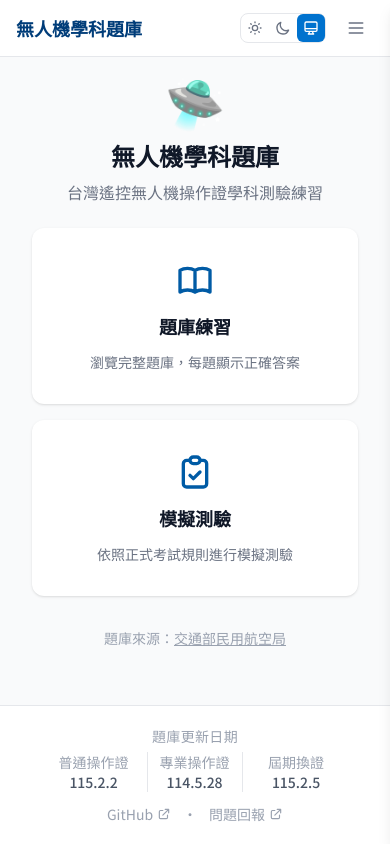
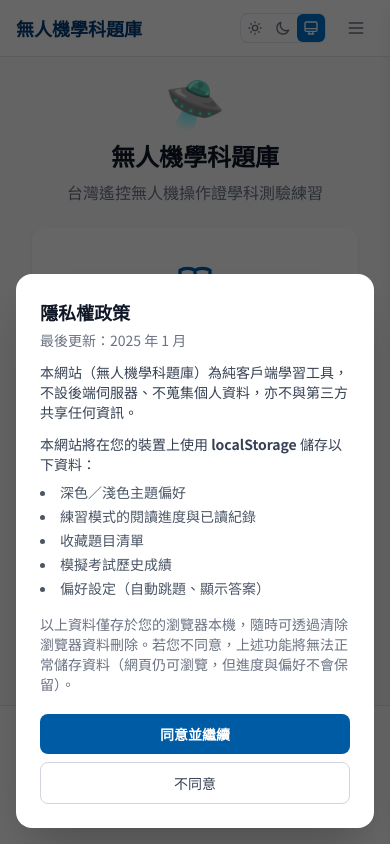
Before and after one commit to explooosion/drone-pilot-quiz, a React (Vite) app: page /bookmarks in a window 390 px wide. Built offline with nearby package versions, Linux system fonts and the light colour scheme.

Commit message:
feat: desktop hamburger, privacy consent, menu header, bookmark icon, remove type badge

```diff
--- a/src/components/layout/Header.tsx
+++ b/src/components/layout/Header.tsx
@@ -39,7 +39,7 @@ export function Header({ onMenuToggle }: HeaderProps) {
             type="button"
             aria-label="開啟選單"
             onClick={onMenuToggle}
-            className="ml-1 rounded-lg p-2 text-gray-500 hover:bg-gray-100 md:hidden dark:text-gray-400 dark:hover:bg-gray-800"
+            className="ml-1 rounded-lg p-2 text-gray-500 hover:bg-gray-100 dark:text-gray-400 dark:hover:bg-gray-800"
           >
             <HiOutlineMenu className="size-5" />
           </button>
--- a/src/components/layout/MobileMenu.tsx
+++ b/src/components/layout/MobileMenu.tsx
@@ -1,4 +1,5 @@
 import { useEffect } from 'react';
+import React from 'react';
 import { Link } from 'react-router-dom';
 import {
   HiOutlineHome,
@@ -6,8 +7,10 @@ import {
   HiOutlineClipboardCheck,
   HiOutlineClock,
   HiOutlineBookmark,
+  HiOutlineShieldCheck,
 } from 'react-icons/hi';
 import { usePreferences } from '../../hooks/usePreferences';
+import { ConsentContext } from '../../contexts/ConsentContext';
 
 const menuLinks = [
   { to: '/', label: '首頁', icon: <HiOutlineHome className="size-5" /> },
@@ -54,6 +57,7 @@ interface MobileMenuProps {
 export function MobileMenu({ isOpen, onClose }: MobileMenuProps) {
   const { examAutoAdvance, setExamAutoAdvance, practiceShowAnswer, setPracticeShowAnswer } =
     usePreferences();
+  const { openConsentDialog } = React.use(ConsentContext);
 
   useEffect(() => {
     if (isOpen) {
@@ -83,7 +87,11 @@ export function MobileMenu({ isOpen, onClose }: MobileMenuProps) {
           isOpen ? 'translate-x-0' : 'translate-x-full'
         }`}
       >
-        <div className="flex h-14 items-center justify-end border-b border-gray-200 px-4 dark:border-gray-800">
+        <div className="flex h-14 items-center justify-between border-b border-gray-200 px-4 dark:border-gray-800">
+          <div>
+            <p className="text-sm font-bold text-gray-900 dark:text-gray-100">無人機學科題庫</p>
+            <p className="text-xs text-gray-400 dark:text-gray-500">遙控無人機操作證練習</p>
+          </div>
           <button
             type="button"
             aria-label="關閉選單"
@@ -125,6 +133,21 @@ export function MobileMenu({ isOpen, onClose }: MobileMenuProps) {
             onChange={setPracticeShowAnswer}
           />
         </div>
+
+        {/* Privacy */}
+        <div className="border-t border-gray-200 px-1 pb-4 dark:border-gray-800">
+          <button
+            type="button"
+            onClick={() => {
+              onClose();
+              openConsentDialog();
+            }}
+            className="flex w-full items-center gap-3 rounded-xl px-4 py-3 text-sm font-medium text-gray-700 transition-colors hover:bg-gray-100 dark:text-gray-200 dark:hover:bg-gray-800"
+          >
+            <HiOutlineShieldCheck className="size-5 shrink-0" />
+            隱私權政策
+          </button>
+        </div>
       </nav>
     </>
   );
--- a/src/components/quiz/QuestionCard.tsx
+++ b/src/components/quiz/QuestionCard.tsx
@@ -1,5 +1,5 @@
 import type { Question } from '../../types';
-import { HiOutlineStar, HiStar, HiCheck } from 'react-icons/hi';
+import { HiOutlineBookmark, HiBookmark, HiCheck } from 'react-icons/hi';
 import { OptionButton } from './OptionButton';
 
 const OPTION_LABELS = ['A', 'B', 'C', 'D'];
@@ -80,9 +80,9 @@ export function QuestionCard({
             aria-label={isBookmarked ? '取消收藏' : '收藏題目'}
           >
             {isBookmarked ? (
-              <HiStar className="text-warning-500 h-6 w-6" />
+              <HiBookmark className="text-primary-600 dark:text-primary-400 h-6 w-6" />
             ) : (
-              <HiOutlineStar className="h-6 w-6" />
+              <HiOutlineBookmark className="h-6 w-6" />
             )}
           </button>
         )}
--- /dev/null
+++ b/src/contexts/ConsentContext.tsx
@@ -0,0 +1,115 @@
+import { createContext, useCallback, useState, type ReactNode } from 'react';
+
+const CONSENT_KEY = 'dronequiz-privacy-consent';
+
+export type ConsentState = 'accepted' | 'declined' | 'pending';
+
+interface ConsentContextValue {
+  consentState: ConsentState;
+  openConsentDialog: () => void;
+}
+
+// eslint-disable-next-line react-refresh/only-export-components -- context + provider colocated is intentional
+export const ConsentContext = createContext<ConsentContextValue>({
+  consentState: 'pending',
+  openConsentDialog: () => {},
+});
+
+function getInitialState(): ConsentState {
+  const val = localStorage.getItem(CONSENT_KEY);
+  if (val === 'true') return 'accepted';
+  if (val === 'false') return 'declined';
+  return 'pending';
+}
+
+// ─── Privacy Dialog ────────────────────────────────────────────────────────────
+
+const storageFeatures = [
+  '深色／淺色主題偏好',
+  '練習模式的閱讀進度與已讀紀錄',
+  '收藏題目清單',
+  '模擬考試歷史成績',
+  '偏好設定（自動跳題、顯示答案）',
+];
+
+interface ConsentDialogProps {
+  isOpen: boolean;
+  onAccept: () => void;
+  onDecline: () => void;
+}
+
+function ConsentDialog({ isOpen, onAccept, onDecline }: ConsentDialogProps) {
+  if (!isOpen) return null;
+
+  return (
+    <div className="fixed inset-0 z-[200] flex items-end justify-center p-4 sm:items-center">
+      <div className="absolute inset-0 bg-black/60" />
+      <div className="relative w-full max-w-lg rounded-2xl bg-white p-6 shadow-2xl dark:bg-gray-900">
+        <h2 className="mb-1 text-lg font-bold text-gray-900 dark:text-gray-100">隱私權政策</h2>
+        <p className="mb-3 text-sm text-gray-500 dark:text-gray-400">最後更新：2025 年 1 月</p>
+
+        <p className="mb-3 text-sm text-gray-700 dark:text-gray-300">
+          本網站（無人機學科題庫）為純客戶端學習工具，不設後端伺服器、不蒐集個人資料，亦不與第三方共享任何資訊。
+        </p>
+
+        <p className="mb-2 text-sm font-medium text-gray-700 dark:text-gray-300">
+          本網站將在您的裝置上使用 <strong>localStorage</strong> 儲存以下資料：
+        </p>
+        <ul className="mb-4 list-inside list-disc space-y-1 text-sm text-gray-600 dark:text-gray-400">
+          {storageFeatures.map((f) => (
+            <li key={f}>{f}</li>
+          ))}
+        </ul>
+
+        <p className="mb-5 text-sm text-gray-500 dark:text-gray-400">
+          以上資料僅存於您的瀏覽器本機，隨時可透過清除瀏覽器資料刪除。若您不同意，上述功能將無法正常儲存資料（網頁仍可瀏覽，但進度與偏好不會保留）。
+        </p>
+
+        <div className="flex flex-col gap-2 sm:flex-row-reverse">
+          <button
+            type="button"
+            onClick={onAccept}
+            className="bg-primary-700 hover:bg-primary-800 w-full cursor-pointer rounded-lg px-5 py-2.5 text-sm font-semibold text-white transition-colors sm:w-auto"
+          >
+            同意並繼續
+          </button>
+          <button
+            type="button"
+            onClick={onDecline}
+            className="w-full cursor-pointer rounded-lg border border-gray-300 px-5 py-2.5 text-sm font-medium text-gray-700 transition-colors hover:bg-gray-50 sm:w-auto dark:border-gray-700 dark:text-gray-300 dark:hover:bg-gray-800"
+          >
+            不同意
+          </button>
+        </div>
+      </div>
+    </div>
+  );
+}
+
+// ─── Provider ──────────────────────────────────────────────────────────────────
+
+export function ConsentProvider({ children }: { children: ReactNode }) {
+  const [state, setState] = useState<ConsentState>(getInitialState);
+  const [isOpen, setIsOpen] = useState(() => getInitialState() === 'pending');
+
+  const openConsentDialog = useCallback(() => setIsOpen(true), []);
+
+  const handleAccept = useCallback(() => {
+    localStorage.setItem(CONSENT_KEY, 'true');
+    setState('accepted');
+    setIsOpen(false);
+  }, []);
+
+  const handleDecline = useCallback(() => {
+    localStorage.setItem(CONSENT_KEY, 'false');
+    setState('declined');
+    setIsOpen(false);
+  }, []);
+
+  return (
+    <ConsentContext value={{ consentState: state, openConsentDialog }}>
+      {children}
+      <ConsentDialog isOpen={isOpen} onAccept={handleAccept} onDecline={handleDecline} />
+    </ConsentContext>
+  );
+}
--- a/src/main.tsx
+++ b/src/main.tsx
@@ -2,6 +2,7 @@ import { StrictMode } from 'react';
 import { createRoot } from 'react-dom/client';
 import { HashRouter } from 'react-router-dom';
 import { ThemeProvider } from './contexts/ThemeContext';
+import { ConsentProvider } from './contexts/ConsentContext';
 import { App } from './App';
 import './index.css';
 
@@ -9,7 +10,9 @@ createRoot(document.getElementById('root')!).render(
   <StrictMode>
     <HashRouter>
       <ThemeProvider>
-        <App />
+        <ConsentProvider>
+          <App />
+        </ConsentProvider>
       </ThemeProvider>
     </HashRouter>
   </StrictMode>,
--- a/src/pages/BookmarksPage.tsx
+++ b/src/pages/BookmarksPage.tsx
@@ -1,7 +1,6 @@
 import { useCallback, useMemo, useState } from 'react';
 import type { Question, QuestionBankType } from '../types';
 import { useQuestions } from '../hooks/useQuestions';
-import { BANK_LABELS } from '../utils/exam-config';
 import { getStorageItem, setStorageItem, STORAGE_KEYS } from '../utils/storage';
 import { QuestionCard } from '../components/quiz/QuestionCard';
 
@@ -97,11 +96,6 @@ export function BookmarksPage() {
         <div className="flex flex-col gap-6">
           {filtered.map((item) => (
             <div key={`${item.bankType}-${item.question.id}`}>
-              <div className="mb-1 flex items-center gap-2">
-                <span className="rounded-full bg-gray-100 px-2.5 py-0.5 text-sm text-gray-500 dark:bg-gray-800 dark:text-gray-400">
-                  {BANK_LABELS[item.bankType]}
-                </span>
-              </div>
               <QuestionCard
                 question={item.question}
                 questionNumber={item.question.id}
--- a/src/utils/storage.ts
+++ b/src/utils/storage.ts
@@ -8,6 +8,7 @@ export const STORAGE_KEYS = {
   examHistory: `${PREFIX}-exam-history`,
   prefExamAutoAdvance: `${PREFIX}-pref-exam-auto-advance`,
   prefPracticeShowAnswer: `${PREFIX}-pref-practice-show-answer`,
+  privacyConsent: `${PREFIX}-privacy-consent`,
 } as const;
 
 export function getStorageItem<T>(key: string, fallback: T): T {
@@ -21,6 +22,13 @@ export function getStorageItem<T>(key: string, fallback: T): T {
 
 export function setStorageItem<T>(key: string, value: T): void {
   try {
+    // Block writes (except the consent key itself) when user has not accepted
+    if (
+      key !== STORAGE_KEYS.privacyConsent &&
+      localStorage.getItem(STORAGE_KEYS.privacyConsent) !== 'true'
+    ) {
+      return;
+    }
     localStorage.setItem(key, JSON.stringify(value));
   } catch {
     // localStorage full or unavailable — silently ignore
```
